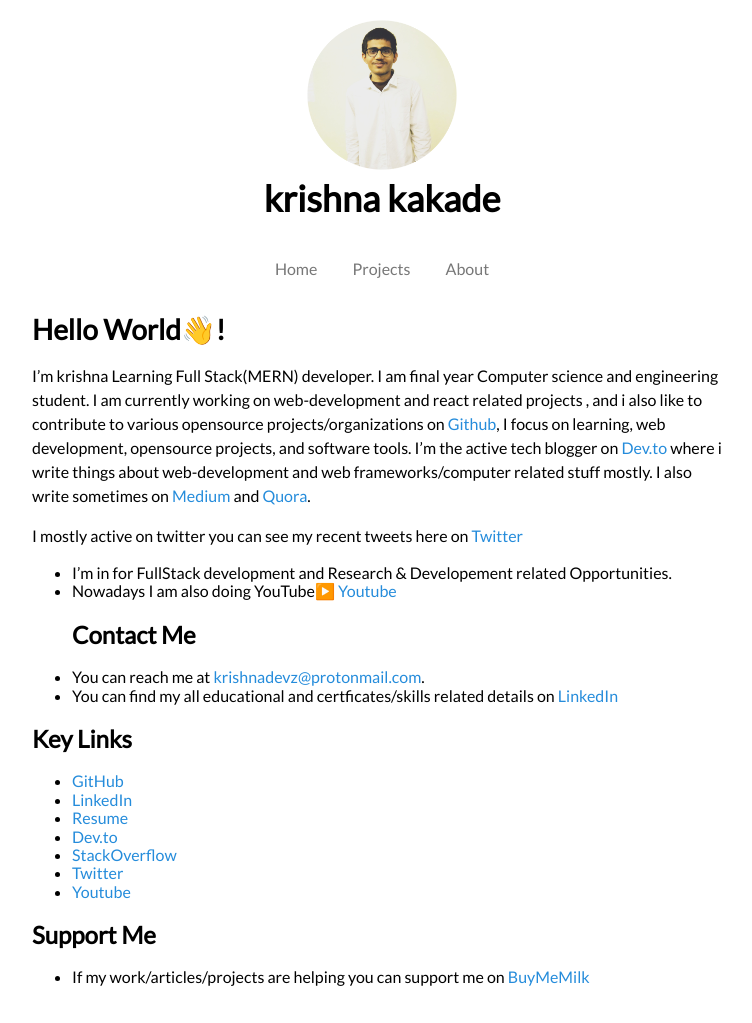
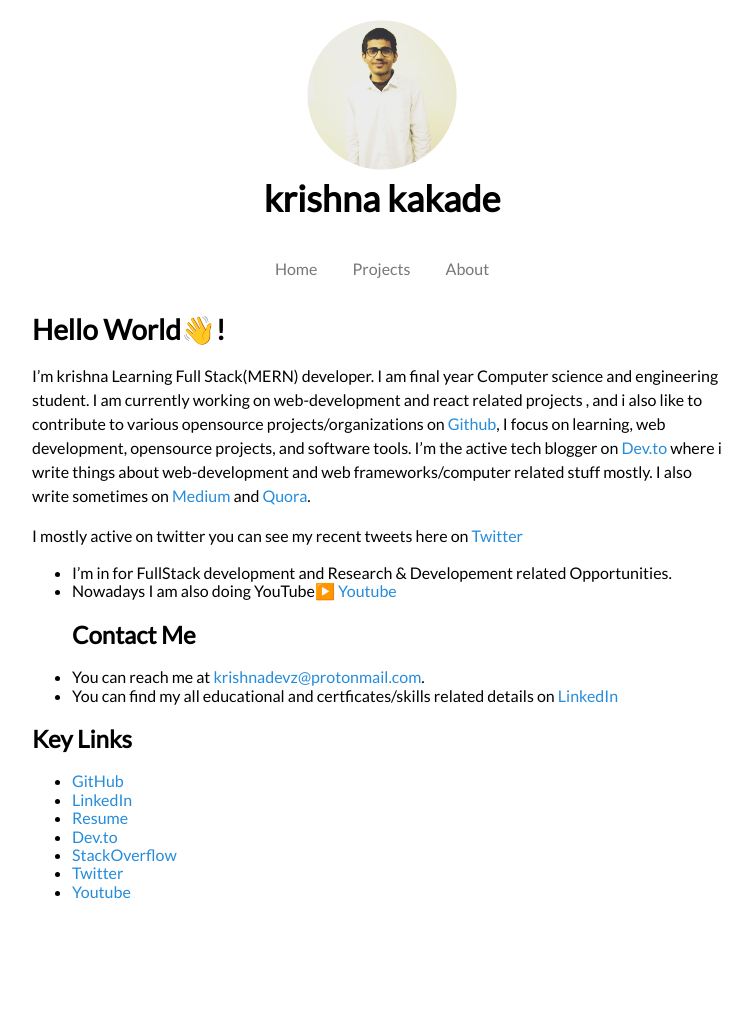
Before and after one commit to krishnadevz/krishnadevz.github.io, a Jekyll site: the page built from index.md, in a window 1280 px wide. Shown: the whole page, without its empty margins (258-1010 px from the left). Built offline with Jekyll 4.4.1, drawn with Linux system fonts in a browser that asks for light colours; nearby versions of some CDN libraries; our own code applies the rules of GitHub Pages for plain Markdown files; after the commit the page ends 937 px from its top, so only the background shows below that.

Commit message:
Update index.md

```diff
--- a/index.md
+++ b/index.md
@@ -29,5 +29,6 @@ I mostly active on twitter you can see my recent tweets here on [Twitter](https:
 * [Twitter](https://twitter.com/krishnadevz)
 * [Youtube](https://www.youtube.com/channel/UCTtvSf6G8KHpeh2i8t48PsQ)
 
-## Support Me
+<!--## Support Me
 * If my work/articles/projects are helping you can support me on [BuyMeMilk](https://www.buymeacoffee.com/eAcXWMB)
+-->
```
